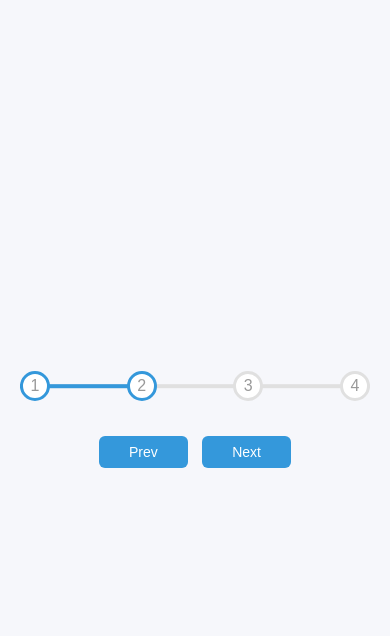
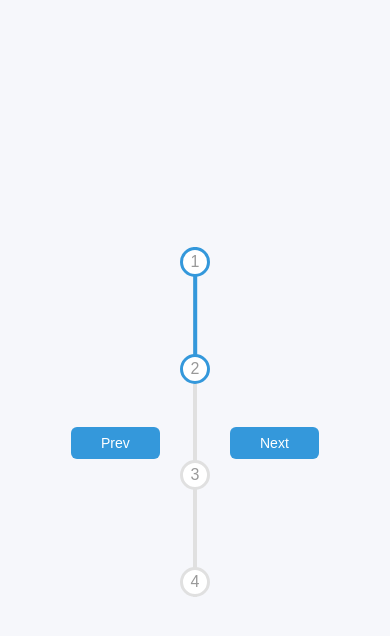
Before and after one commit to xWALL-ed/HTML_CSS_JS_mini-Projects, a plain HTML site: page 2-Progress_Steps/index.html in a window 390 px wide. Both pictures are taken after a click on the button "Next". Drawn offline with Linux system fonts and the light colour scheme; a web font is replaced by a local one.

Commit message:
Add mobile responsive code

```diff
--- a/2-Progress_Steps/script.js
+++ b/2-Progress_Steps/script.js
@@ -2,21 +2,45 @@ var nxtBtn = document.getElementById("next");
 var prevBtn = document.getElementById("prev");
 var circles = document.querySelectorAll(".circle");
 var progress = document.getElementById("progress");
+var progress_cnt = document.querySelector(".progress-container");
+var check =  window.getComputedStyle(progress_cnt).getPropertyValue('flex-direction');
 
 var counter=0;
-var progressPercent=100/(circles.length-1);;
+var progressPercent=100/(circles.length-1);
 
+window.addEventListener('resize',() => {
+    check =  window.getComputedStyle(progress_cnt).getPropertyValue('flex-direction');
+    progress.style.transition = "none";
+    if(check == "column"){
+        progress.style.height = `${progressPercent*counter}%`;
+        progress.style.width = "4px";
+    } else{
+        progress.style.width = `${progressPercent*counter}%`;
+        progress.style.height = "4px";
+    }
+});
 nxtBtn.addEventListener('click',()=>{
+    console.log("10");
+    progress.style.transition = "0.4s ease";
     counter++;
     if(counter==3) nxtBtn.disabled=true;
     else prevBtn.disabled=false;
     circles[counter].classList.add("active");
-    progress.style.width = `${progressPercent*counter}%`;
+    if(check == "column"){
+        progress.style.height = `${progressPercent*counter}%`;
+    } else{
+        progress.style.width = `${progressPercent*counter}%`;
+    }
 });
 prevBtn.addEventListener('click',()=>{
+    progress.style.transition = "0.4s ease";
     counter--;
     if(counter==0) prevBtn.disabled=true;
     else nxtBtn.disabled=false;
     circles[counter+1].classList.remove("active");
-    progress.style.width = `${progressPercent*counter}%`;
+    if(check == "column"){
+        progress.style.height = `${progressPercent*counter}%`;
+    } else{
+        progress.style.width = `${progressPercent*counter}%`;
+    }
 });
--- a/2-Progress_Steps/style.css
+++ b/2-Progress_Steps/style.css
@@ -100,3 +100,40 @@ body{
     transform: none;
     cursor: not-allowed;
 }
+
+@media(max-width: 400px){
+    .container{
+        position: relative;
+    }
+    .progress-container{
+        flex-direction: column;
+        align-items: center;
+        margin-bottom: 0;
+        max-width: 100%;
+        width: auto;
+        max-height: 100%;
+        height: 350px;
+    }
+    .progress-container::before{
+        height: 100%;
+        width: 4px;
+        transform: translateY(-50%);
+    }
+    .progress{
+        top: 0;
+        left: 50%;
+        width: 4px;
+        height: 0%;
+        transform: translateX(-45%);
+    }
+    .btn{
+        position: absolute;
+        top: 50%;
+        left: 150%;
+    }
+    .btn#prev{
+        left: -380%;
+
+    }
+
+}
```
